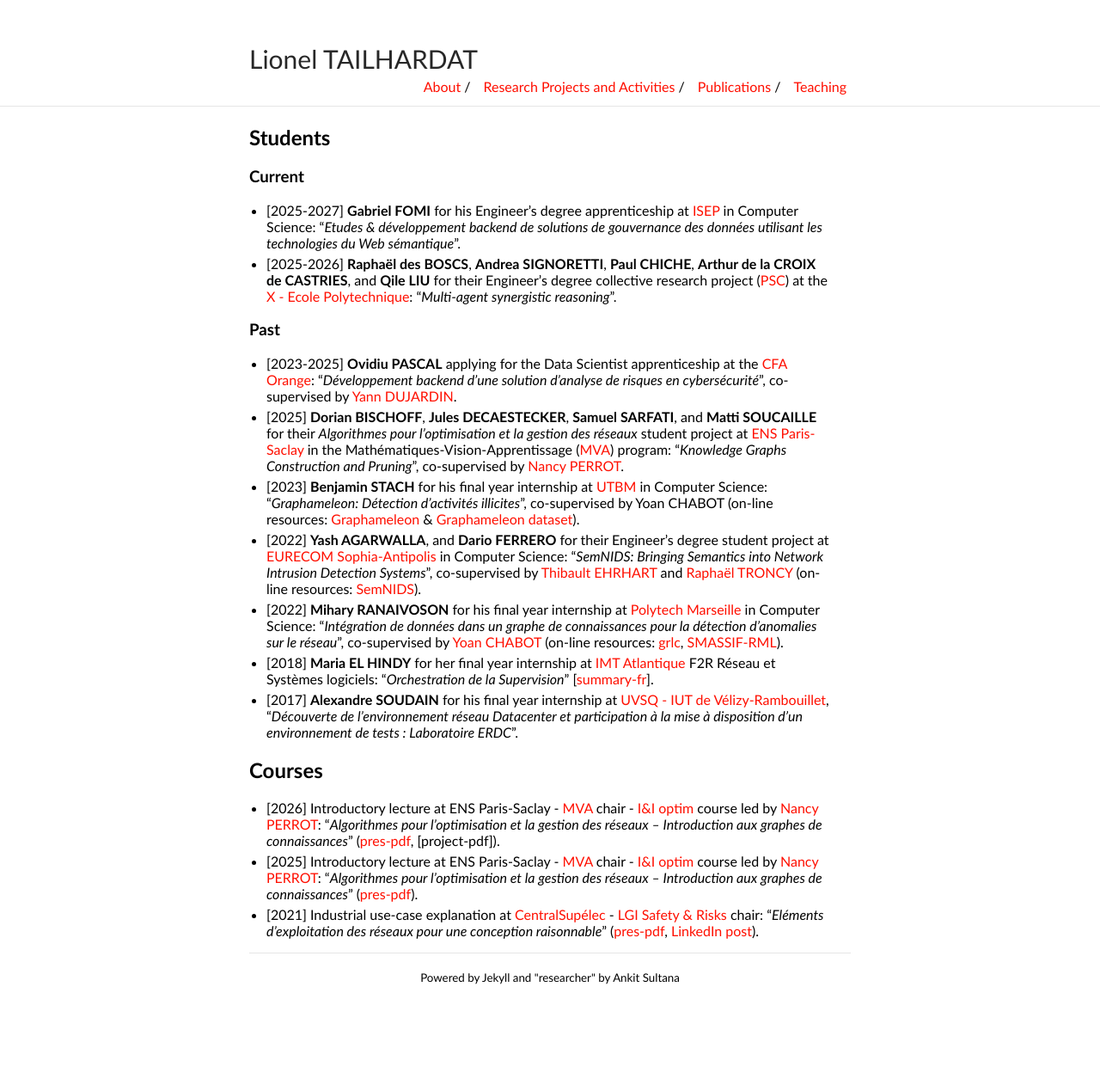
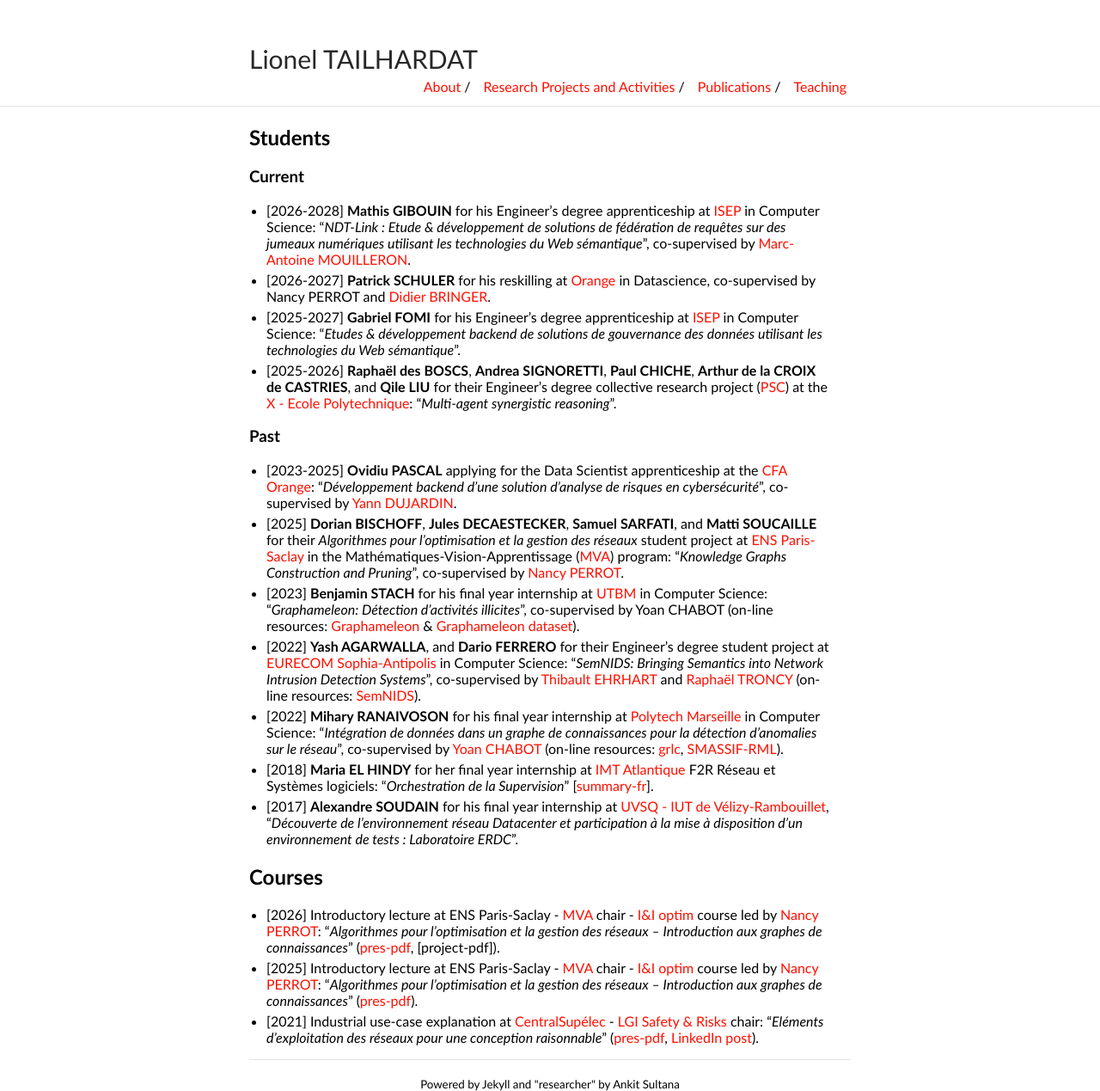
Before and after one commit to GenEars/GenEars.github.io, a Jekyll site: the page built from teaching.md, in a window 1280 px wide. Shown: the whole page at 86% size. Built offline with Jekyll 4.4.1, drawn with Linux system fonts in a browser that asks for light colours; before the commit the page ends 1145 px from its top, so only the background shows below that.

Commit message:
Added Mathis GIBOUIN and Patrick SCHULER.
Signed-off-by: lionel.tailhardat <lionel.tailhardat@orange.com>

```diff
--- a/teaching.md
+++ b/teaching.md
@@ -7,6 +7,8 @@ title: Teaching - Lionel TAILHARDAT
 
 ### Current
 
+* [2026-2028] **Mathis GIBOUIN** for his Engineer's degree apprenticeship at [ISEP](https://www.isep.fr/) in Computer Science: "*NDT-Link : Etude & développement de solutions de fédération de requêtes sur des jumeaux numériques utilisant les technologies du Web sémantique*", co-supervised by [Marc-Antoine MOUILLERON](https://www.linkedin.com/in/marcantoinemouilleron/).
+* [2026-2027] **Patrick SCHULER** for his reskilling at [Orange](https://www.orange.com/) in Datascience, co-supervised by Nancy PERROT and [Didier BRINGER](https://www.linkedin.com/in/didier-bringer-0738a82b/).
 * [2025-2027] **Gabriel FOMI** for his Engineer's degree apprenticeship at [ISEP](https://www.isep.fr/) in Computer Science: "*Etudes & développement backend de solutions de gouvernance des données utilisant les
   technologies du Web sémantique*".
 * [2025-2026] **Raphaël des BOSCS**, **Andrea SIGNORETTI**, **Paul CHICHE**, **Arthur de la CROIX de CASTRIES**, and  **Qile LIU** for their Engineer's degree collective research project ([PSC](https://www.polytechnique.edu/fondation/les-missions/accompagner-les-eleves/les-projets-scientifiques-collectifs-psc)) at the [X - Ecole Polytechnique](https://www.polytechnique.edu/): "*Multi-agent synergistic reasoning*".
```
